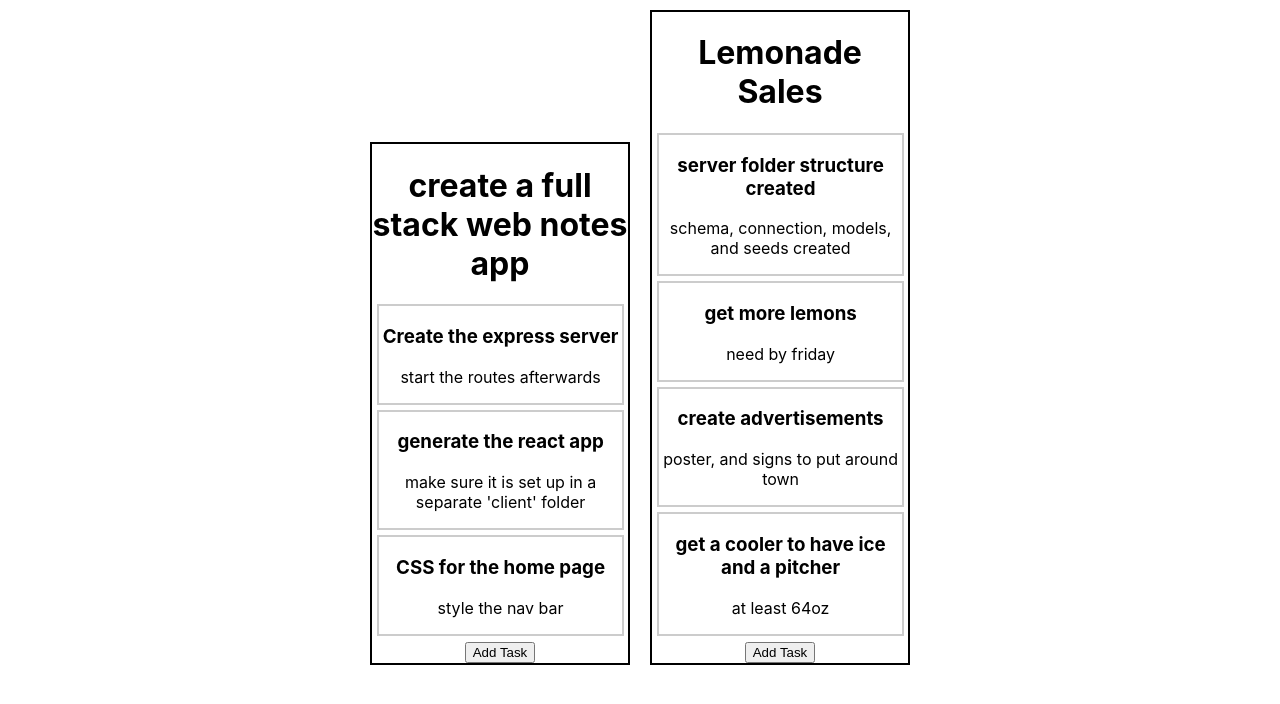
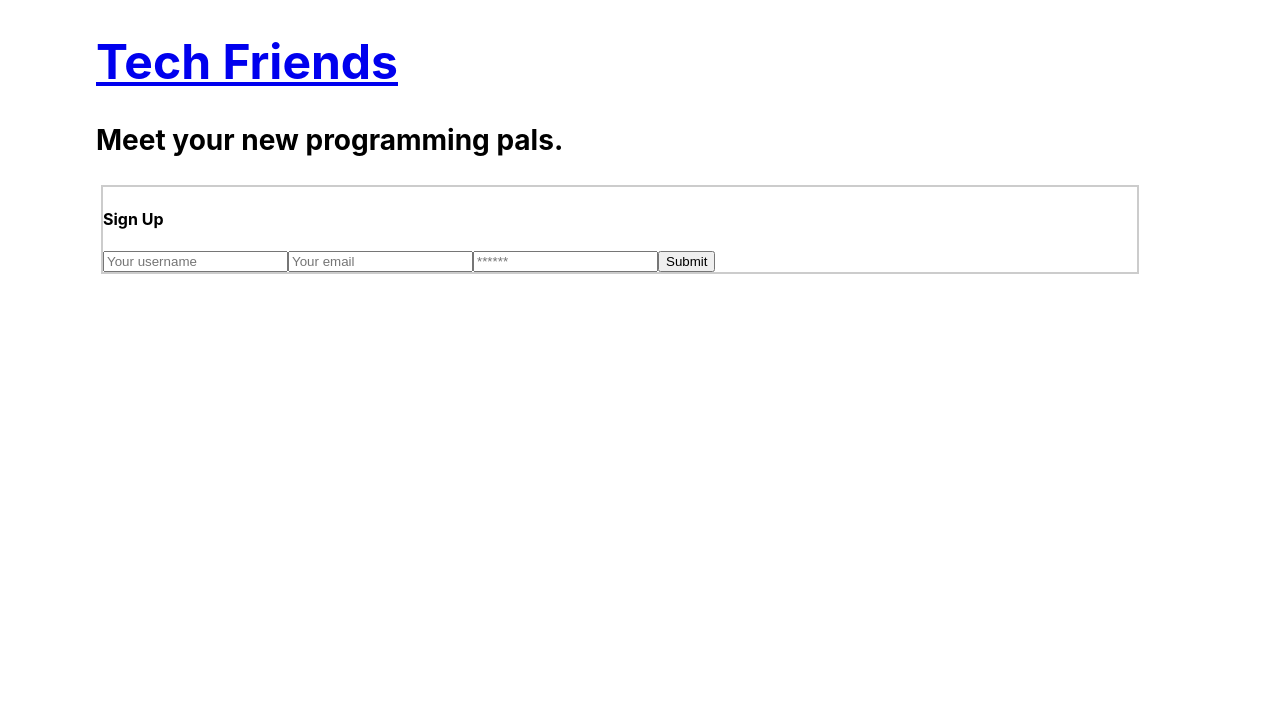
Before and after one commit to anuvytla/GetItDone, a React (Create React App) app in the folder client/: page /signup in a window 1280 px wide. Shown: the top 704 px of the page. Built offline with nearby package versions, Linux system fonts and the light colour scheme.

Commit message:
Basic login and sign up page with JWT

```diff
--- a/client/package.json
+++ b/client/package.json
@@ -7,9 +7,11 @@
     "@testing-library/jest-dom": "^5.16.5",
     "@testing-library/react": "^13.4.0",
     "@testing-library/user-event": "^13.5.0",
+    "jwt-decode": "^3.1.2",
     "react": "^18.2.0",
     "react-beautiful-dnd": "^13.1.1",
     "react-dom": "^18.2.0",
+    "react-router-dom": "^6.4.1",
     "react-scripts": "5.0.1",
     "web-vitals": "^2.1.4"
   },
--- a/client/public/index.html
+++ b/client/public/index.html
@@ -10,19 +10,15 @@
       content="Web site created using create-react-app"
     />
 
+    <link rel="apple-touch-icon" sizes="180x180" href="/apple-touch-icon.png" />
+    <link rel="icon" type="image/png" sizes="32x32" href="/favicon-32x32.png" />
+    <link rel="icon" type="image/png" sizes="16x16" href="/favicon-16x16.png" />
+    <link rel="manifest" href="%PUBLIC_URL%/manifest.json" />
 
-
-
-    <link rel="apple-touch-icon" sizes="180x180" href="/apple-touch-icon.png">
-<link rel="icon" type="image/png" sizes="32x32" href="/favicon-32x32.png">
-<link rel="icon" type="image/png" sizes="16x16" href="/favicon-16x16.png">
-<link rel="manifest" href="/site.webmanifest">
-
-    <title>Get It Done || Kanban board for Project Management </title>
+    <title>Get It Done || Kanban board for Project Management</title>
   </head>
   <body>
     <noscript>You need to enable JavaScript to run this app.</noscript>
     <div id="root"></div>
-
   </body>
 </html>
--- a/client/src/App.js
+++ b/client/src/App.js
@@ -1,3 +1,4 @@
+import React from 'react';
 import {
   ApolloClient,
   InMemoryCache,
@@ -6,9 +7,11 @@ import {
 } from '@apollo/client';
 import { setContext } from '@apollo/client/link/context';
 import { BrowserRouter as Router, Routes, Route } from 'react-router-dom';
-
 import './App.css';
 import Dashboard from './Components/Dashboard';
+import Header from './Components/Header';
+import Login from './Components/Login';
+import Signup from './Components/Signup';
 
 // Construct our main GraphQL API endpoint
 const httpLink = createHttpLink({
@@ -35,20 +38,25 @@ const client = new ApolloClient({
 });
 
 function App() {
-  return (
-    <div className="App">
-      <Dashboard/>
-    </div>
-  );
+
   return (
     <ApolloProvider client={client}>
       <Router>
         <div className="flex-column justify-flex-start min-100-vh">
+          <Header />
           <div className="container">
             <Routes>
               <Route
                 path="/"
                 element={<Dashboard />}
+              />
+              <Route
+                path="/login"
+                element={<Login />}
+              />
+              <Route
+                path="/signup"
+                element={<Signup />}
               />
             </Routes>
           </div>
--- /dev/null
+++ b/client/src/Components/Header/index.js
@@ -0,0 +1,43 @@
+import React from 'react';
+import { Link } from 'react-router-dom';
+
+// import Auth from '../../utils/auth';
+
+const Header = () => {
+  // const logout = (event) => {
+  //   event.preventDefault();
+  //   Auth.logout();
+  // };
+  return (
+    <header className="bg-info text-dark mb-4 py-3 display-flex align-center">
+      <div className="container flex-column justify-space-between-lg justify-center align-center text-center">
+        <Link className="text-dark" to="/">
+          <h1 className="m-0" style={{ fontSize: '3rem' }}>
+            Tech Friends
+          </h1>
+        </Link>
+        <p className="m-0" style={{ fontSize: '1.75rem', fontWeight: '700' }}>
+          Meet your new programming pals.
+        </p>
+        {/* <div>
+          {Auth.loggedIn() ? (
+            <button className="btn btn-lg btn-light m-2" onClick={logout}>
+              Logout
+            </button>
+          ) : (
+            <>
+              <Link className="btn btn-lg btn-primary m-2" to="/login">
+                Login
+              </Link>
+              <Link className="btn btn-lg btn-light m-2" to="/signup">
+                Signup
+              </Link>
+            </>
+          )}
+        </div> */}
+      </div>
+    </header>
+  );
+};
+
+export default Header;
--- /dev/null
+++ b/client/src/Components/Login/index.js
@@ -0,0 +1,94 @@
+import React, { useState } from 'react';
+import { Link } from 'react-router-dom';
+import { useMutation } from '@apollo/client';
+import { LOGIN_USER } from '../../utils/auth/mutations';
+
+import Auth from '../../utils/auth/auth';
+
+const Login = (props) => {
+  const [formState, setFormState] = useState({ email: '', password: '' });
+  const [login, { error, data }] = useMutation(LOGIN_USER);
+
+  // update state based on form input changes
+  const handleChange = (event) => {
+    const { name, value } = event.target;
+
+    setFormState({
+      ...formState,
+      [name]: value,
+    });
+  };
+
+  // submit form
+  const handleFormSubmit = async (event) => {
+    event.preventDefault();
+    console.log(formState);
+    try {
+      const { data } = await login({
+        variables: { ...formState },
+      });
+
+     Auth.login(data.login.token);
+    } catch (e) {
+      console.error(e);
+    }
+
+    // clear form values
+    setFormState({
+      email: '',
+      password: '',
+    });
+  };
+
+  return (
+    <main className="flex-row justify-center mb-4">
+      <div className="col-12 col-lg-10">
+        <div className="card">
+          <h4 className="card-header bg-dark text-light p-2">Login</h4>
+          <div className="card-body">
+            {data ? (
+              <p>
+                Success! You may now head{' '}
+                <Link to="/">back to the homepage.</Link>
+              </p>
+            ) : (
+              <form onSubmit={handleFormSubmit}>
+                <input
+                  className="form-input"
+                  placeholder="Your email"
+                  name="email"
+                  type="email"
+                  value={formState.email}
+                  onChange={handleChange}
+                />
+                <input
+                  className="form-input"
+                  placeholder="******"
+                  name="password"
+                  type="password"
+                  value={formState.password}
+                  onChange={handleChange}
+                />
+                <button
+                  className="btn btn-block btn-info"
+                  style={{ cursor: 'pointer' }}
+                  type="submit"
+                >
+                  Submit
+                </button>
+              </form>
+            )}
+
+            {error && (
+              <div className="my-3 p-3 bg-danger text-white">
+                {error.message}
+              </div>
+            )}
+          </div>
+        </div>
+      </div>
+    </main>
+  );
+};
+
+export default Login;
--- /dev/null
+++ b/client/src/Components/Signup/index.js
@@ -0,0 +1,102 @@
+import React, { useState } from 'react';
+import { Link } from 'react-router-dom';
+
+import { useMutation } from '@apollo/client';
+import { ADD_PROFILE } from '../../utils/auth/mutations';
+
+import Auth from '../../utils/auth/auth';
+
+const Signup = () => {
+  const [formState, setFormState] = useState({
+    name: '',
+    email: '',
+    password: '',
+  });
+  const [addProfile, { error, data }] = useMutation(ADD_PROFILE);
+
+  // update state based on form input changes
+  const handleChange = (event) => {
+    const { name, value } = event.target;
+
+    setFormState({
+      ...formState,
+      [name]: value,
+    });
+  };
+
+  // submit form
+  const handleFormSubmit = async (event) => {
+    event.preventDefault();
+    console.log(formState);
+
+    try {
+      const { data } = await addProfile({
+        variables: { ...formState },
+      });
+
+      Auth.login(data.addProfile.token);
+    } catch (e) {
+      console.error(e);
+    }
+  };
+
+  return (
+    <main className="flex-row justify-center mb-4">
+      <div className="col-12 col-lg-10">
+        <div className="card">
+          <h4 className="card-header bg-dark text-light p-2">Sign Up</h4>
+          <div className="card-body">
+            {data ? (
+              <p>
+                Success! You may now head{' '}
+                <Link to="/">back to the homepage.</Link>
+              </p>
+            ) : (
+              <form onSubmit={handleFormSubmit}>
+                <input
+                  className="form-input"
+                  placeholder="Your username"
+                  name="name"
+                  type="text"
+                  value={formState.name}
+                  onChange={handleChange}
+                />
+                <input
+                  className="form-input"
+                  placeholder="Your email"
+                  name="email"
+                  type="email"
+                  value={formState.email}
+                  onChange={handleChange}
+                />
+                <input
+                  className="form-input"
+                  placeholder="******"
+                  name="password"
+                  type="password"
+                  value={formState.password}
+                  onChange={handleChange}
+                />
+                <button
+                  className="btn btn-block btn-info"
+                  style={{ cursor: 'pointer' }}
+                  type="submit"
+                >
+                  Submit
+                </button>
+              </form>
+            )}
+
+            {error && (
+              <div className="my-3 p-3 bg-danger text-white">
+                {error.message}
+              </div>
+            )}
+          </div>
+        </div>
+      </div>
+    </main>
+  );
+};
+
+export default Signup;
--- a/client/src/index.css
+++ b/client/src/index.css
@@ -11,3 +11,14 @@ code {
   font-family: source-code-pro, Menlo, Monaco, Consolas, 'Courier New',
     monospace;
 }
+
+.container {
+  width: 85%;
+  max-width: 1200px;
+  margin-left: auto;
+  margin-right: auto;
+}
+
+.container.container-fluid {
+  width: 92%;
+}
--- /dev/null
+++ b/client/src/utils/auth/auth.js
@@ -0,0 +1,37 @@
+
+// use this to decode a token and get the user's information out of it
+import decode from 'jwt-decode';
+
+// create a new class to instantiate for a user
+class AuthService {
+  // get user data from JSON web token by decoding it
+  getProfile() {
+    return decode(this.getToken());
+  }
+
+  // return `true` or `false` if token exists (does not verify if it's expired yet)
+  loggedIn() {
+    const token = this.getToken();
+    return token ? true : false;
+  }
+
+  getToken() {
+    // Retrieves the user token from localStorage
+    return localStorage.getItem('id_token');
+  }
+
+  login(idToken) {
+    // Saves user token to localStorage and reloads the application for logged in status to take effect
+    localStorage.setItem('id_token', idToken);
+    window.location.assign('/');
+  }
+
+  logout() {
+    // Clear user token and profile data from localStorage
+    localStorage.removeItem('id_token');
+    // this will reload the page and reset the state of the application
+    window.location.reload();
+  }
+}
+
+export default new AuthService();
--- /dev/null
+++ b/client/src/utils/auth/mutations.js
@@ -0,0 +1,25 @@
+import { gql } from '@apollo/client';
+
+export const LOGIN_USER = gql`
+  mutation login($email: String!, $password: String!) {
+    login(email: $email, password: $password) {
+      token
+      profile {
+        _id
+        name
+      }
+    }
+  }
+`;
+
+export const ADD_PROFILE = gql`
+  mutation addProfile($name: String!, $email: String!, $password: String!) {
+    addProfile(name: $name, email: $email, password: $password) {
+      token
+      profile {
+        _id
+        name
+      }
+    }
+  }
+`;
```
Also changed, not shown: client/src/utils/queries/fetchAllUsers.js (renamed from client/utils/queries/fetchAllUsers.js), 1 other file (tests, documents, lock files or other folders).
